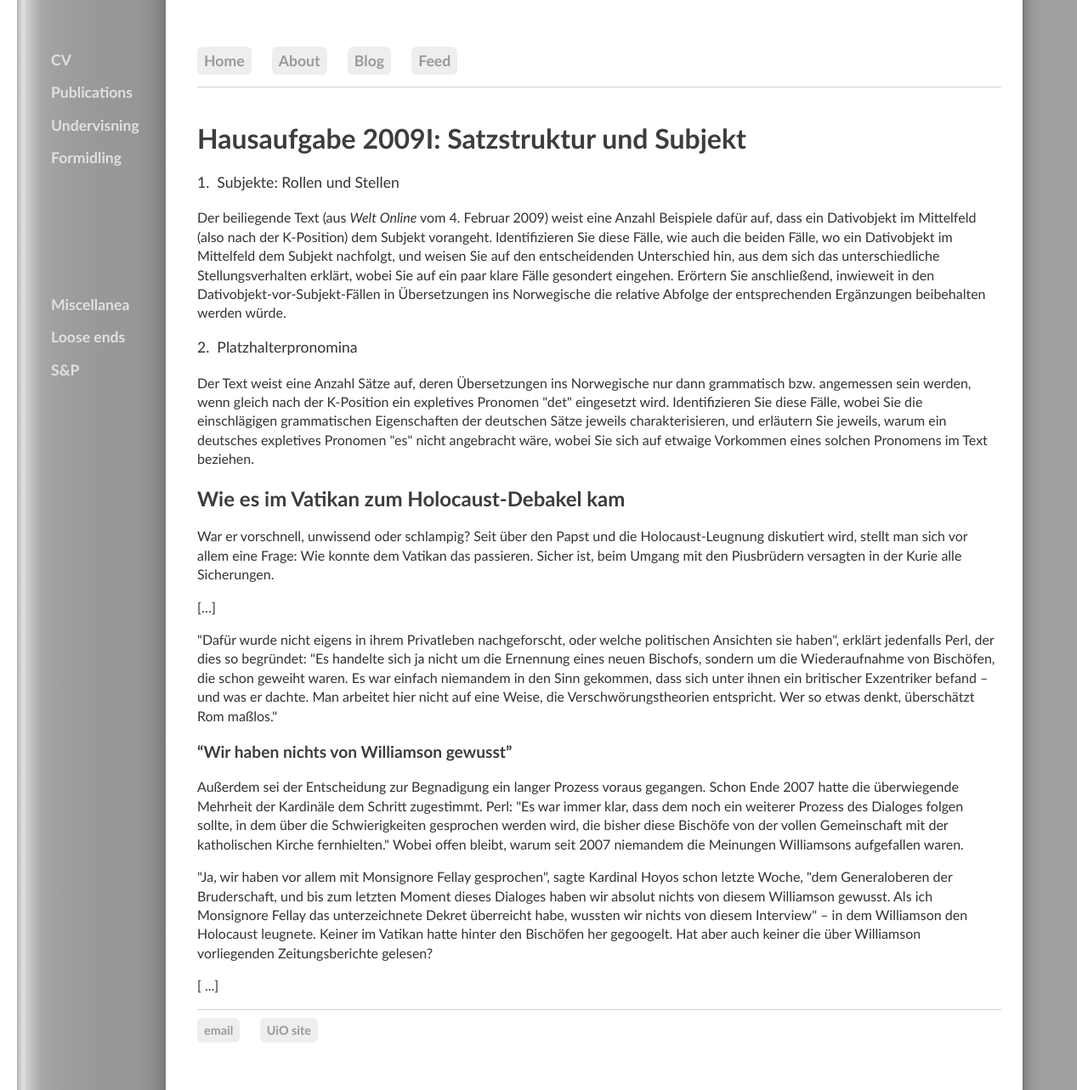
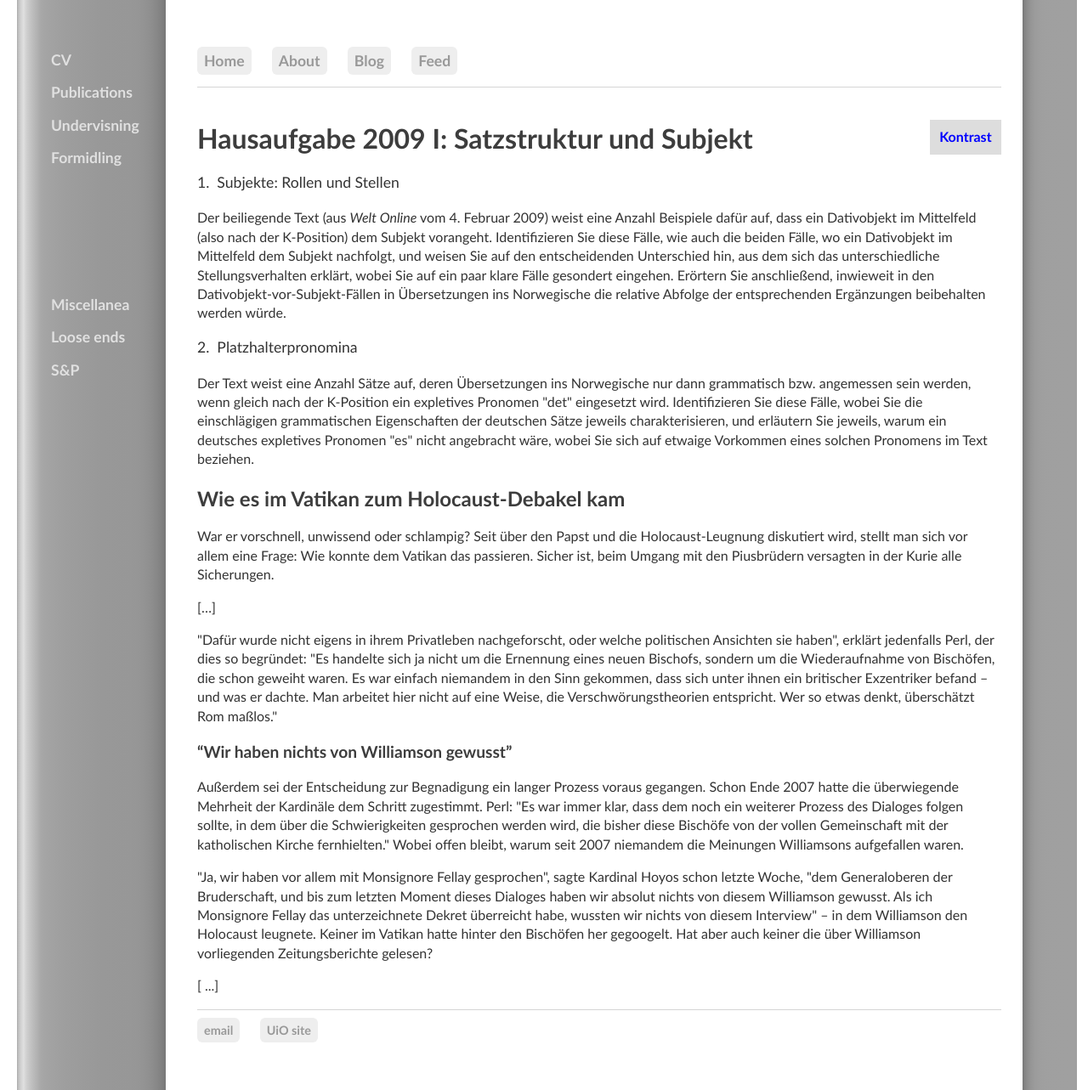
Before and after one commit to kjelljs/kjelljs.github.io, a Jekyll site: the page built from courses/kontrast/2009I.html, in a window 1280 px wide and 1283 px high. Shown: the whole window at 85% size. Built offline with Jekyll 4.4.1, drawn with Linux system fonts in a browser that asks for light colours.

Commit message:
Update 2009I.html

```diff
--- a/courses/kontrast/2009I.html
+++ b/courses/kontrast/2009I.html
@@ -1,6 +1,6 @@
 ---
-layout: post
-title: "Hausaufgabe 2009I: Satzstruktur und Subjekt"
+layout: post2
+title: "Hausaufgabe 2009 I: Satzstruktur und Subjekt"
 ---
 
 <div class="ingress"><p>1. &nbsp;Subjekte: Rollen und Stellen</p></div>
```
